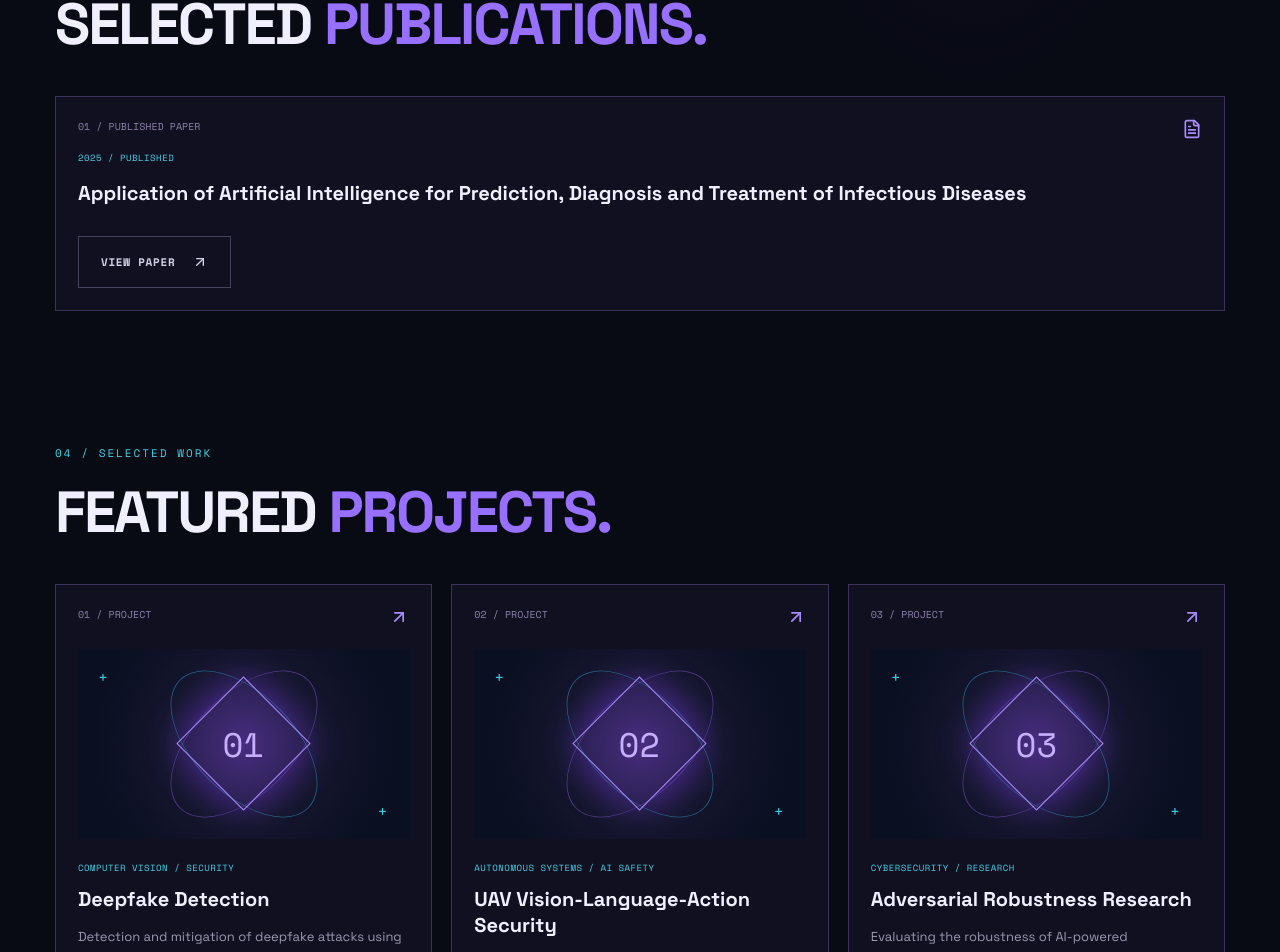
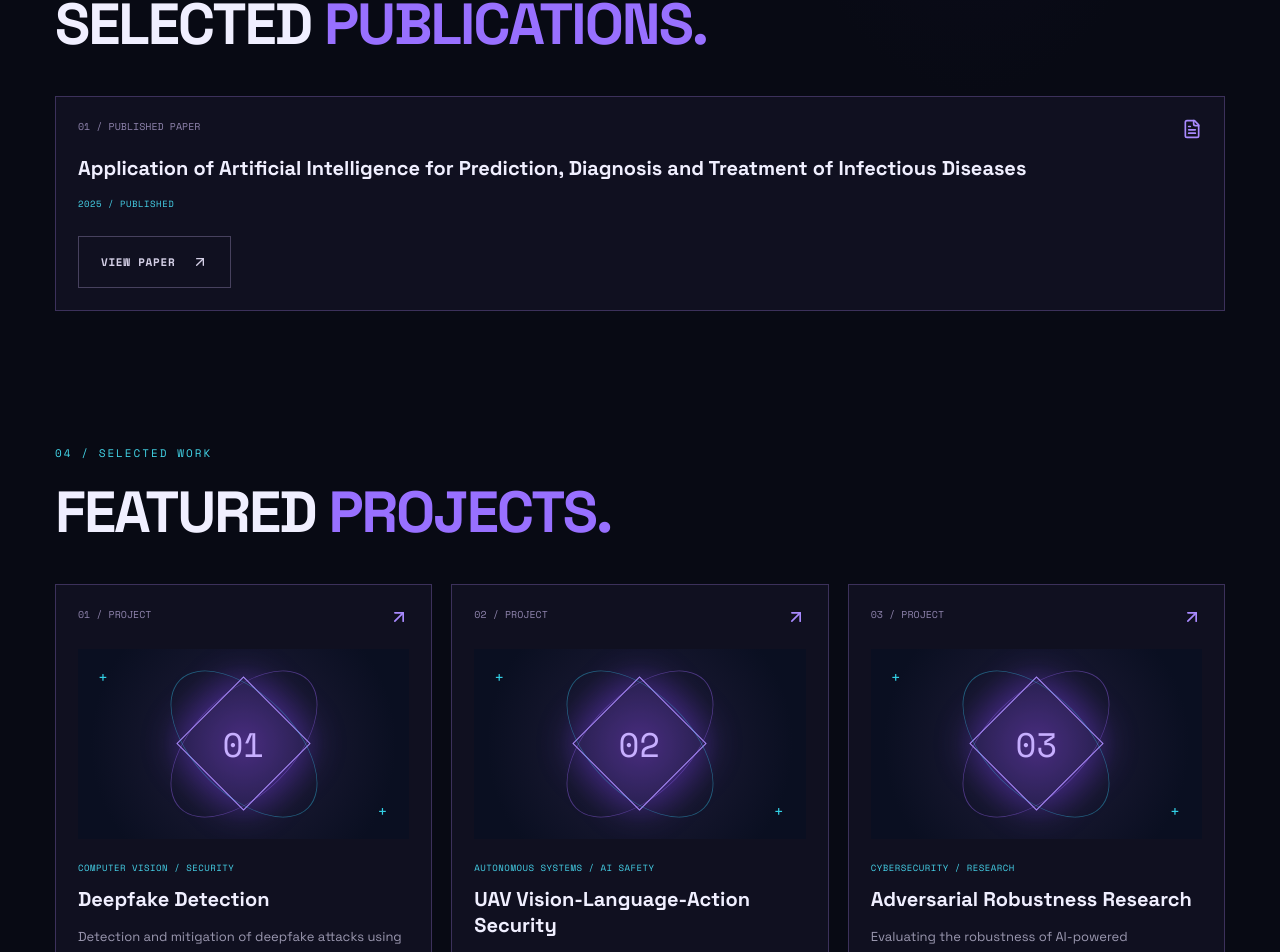
Before and after one commit to Poorya-Zare/poorya-zare.github.io, a React (Vite) app: page / in a window 1280 px wide. Shown: the part 2361-3313 px from the top of the page. Built offline with nearby package versions, Linux system fonts and the light colour scheme.

Commit message:
Fix publication title and metadata order

```diff
--- a/src/main.jsx
+++ b/src/main.jsx
@@ -157,11 +157,11 @@ function Publications() {
                   <FileText size={20} />
                 </div>
 
-                <div className="project-tag" style={{ textAlign: "left", alignSelf: "flex-start", width: "100%" }}>
+                <h3 style={{ margin: "4px 0" }}>{paper.title}</h3>
+
+<div className="project-tag" style={{ textAlign: "left", alignSelf: "flex-start", width: "100%" }}>
                   {paper.year || "PUBLICATION"} / PUBLISHED
                 </div>
-
-                <h3 style={{ margin: "4px 0" }}>{paper.title}</h3>
 
                 {paper.authors && (
                   <p style={{ minHeight: 0, margin: 0 }}>{paper.authors}</p>
```
